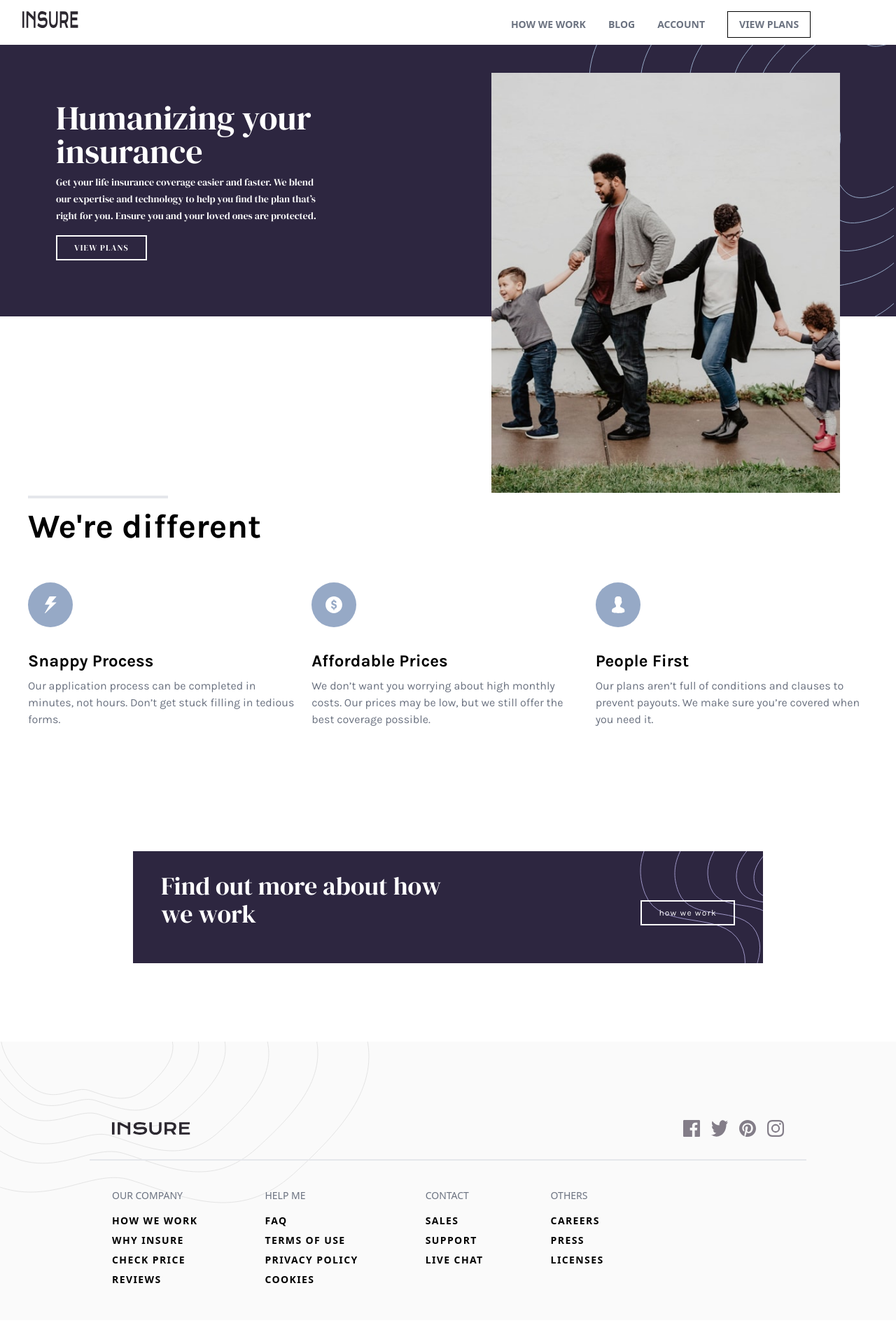
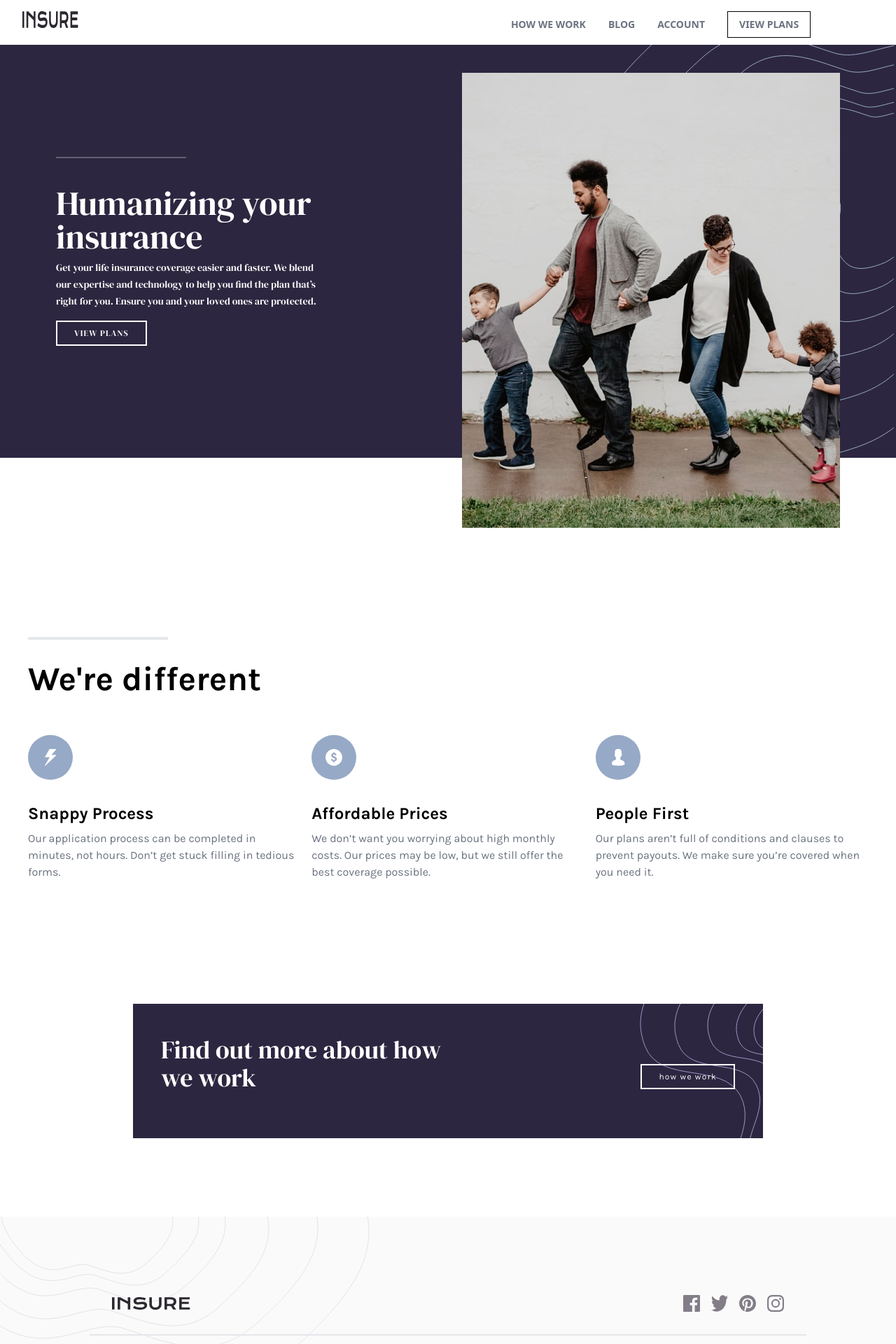
Before and after one commit to Medido1/Insure-landing-page, a React (Vite) app: page / in a window 1280 px wide. Shown: the top 1920 px of the page at 70% size. Before the commit the page ends 1886 px from the top, so only its background shows below. Built offline with nearby package versions, Linux system fonts and the light colour scheme.

Commit message:
Fix style issues

```diff
--- a/src/components/Footer.jsx
+++ b/src/components/Footer.jsx
@@ -14,7 +14,7 @@ function Footer(){
       <FooterTop />
       <div className="border border-grey-500 w-4/5"></div>
       <div className="sm:grid sm:grid-cols-2 sm:gap-x-10
-        lg:flex lg:justify-start lg:w-full lg:px-40 lg:gap-24
+        lg:flex lg:justify-start lg:w-full lg:px-40 lg:gap-32
       ">
         {footerNavData.map((nav) => {
           return <FooterLinks key={nav.id} data={nav}/>
--- a/src/components/Header.jsx
+++ b/src/components/Header.jsx
@@ -38,9 +38,9 @@ function Header({isMobile}) {
         '>
           <img src={isMobile ? introImgMobile : introImgDesktop} alt="family members holding hands"
             className='sm:mt-10
-              lg:absolute lg:right-20 lg:h-3/4'
+              lg:absolute lg:right-20'
           />
-          <HeaderIntro />
+          <HeaderIntro isMobile={isMobile}/>
         </div>
       }
   </header>
--- a/src/components/HeaderIntro.jsx
+++ b/src/components/HeaderIntro.jsx
@@ -1,14 +1,15 @@
 import '../index.css';
 
-
-
-function HeaderIntro() {
+function HeaderIntro({isMobile}) {
   return (
     <div
-    className="py-20 px-5 text-center bg-DarkViolet font-DMSerif
+    className="py-40 px-5 text-center bg-DarkViolet font-DMSerif
       bg-mobileIntro
       lg:text-left  lg:self-start lg:px-20
     ">
+      {!isMobile &&
+        <div className='border w-1/6 border border-gray-500 opacity-80 mb-10'></div>
+      }
       <h1 className="text-5xl text-white mb-2 lg:w-1/3">
         Humanizing your insurance
       </h1>
--- a/src/components/HowWeWork.jsx
+++ b/src/components/HowWeWork.jsx
@@ -1,7 +1,7 @@
 function HowWeWork() {
   return (
     <div
-      className="py-20 px-5 text-center bg-DarkViolet mt-40
+      className="py-24 px-5 text-center bg-DarkViolet mt-40
       bg-workMobile bg-no-repeat bg-right-top
       sm:w-3/4 lg:w-3/2
       lg:flex lg:items-center lg:justify-between lg:text-left lg:px-10 lg:h-16
--- a/src/components/Main.jsx
+++ b/src/components/Main.jsx
@@ -13,7 +13,7 @@ function Main() {
       lg:mt-40 lg:items-start lg:px-10
     ">
       <div className="border-2 border-gray w-1/2 mt-16 lg:w-1/6"></div>
-      <h2 className="text-4xl mt-4 font-bold mb-14 lg:text-5xl">We're different</h2>
+      <h2 className="text-4xl mt-8 font-bold mb-14 lg:text-5xl">We're different</h2>
       <div className="flex flex-col gap-4 items-center text-center
         lg:flex-row
       ">
```
